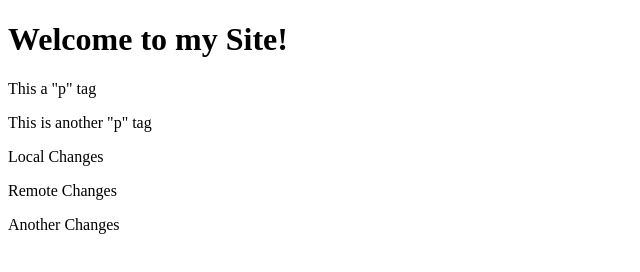
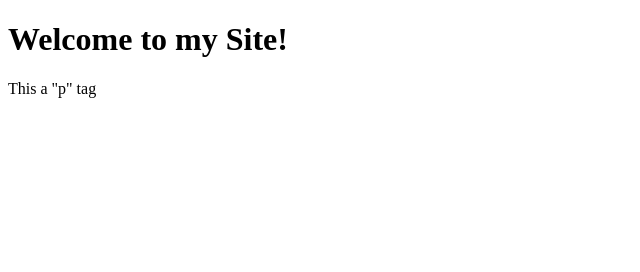
Before and after one commit to Kreyno93/vscode-git-terminal, a plain HTML site: page index.html in a window 1280 px wide. Shown: the whole page, without its empty margins (0-640 px from the left). Drawn offline with Linux system fonts and the light colour scheme.

Commit message:
update index

```diff
--- a/index.html
+++ b/index.html
@@ -6,9 +6,5 @@
 <body>
   <h1>Welcome to my Site!</h1>
   <p>This a "p" tag</p>
-  <p>This is another "p" tag</p>
-  <p>Local Changes</p>
-  <p>Remote Changes</p>
-  <p>Another Changes</p>
 </body>
 </html>
```
